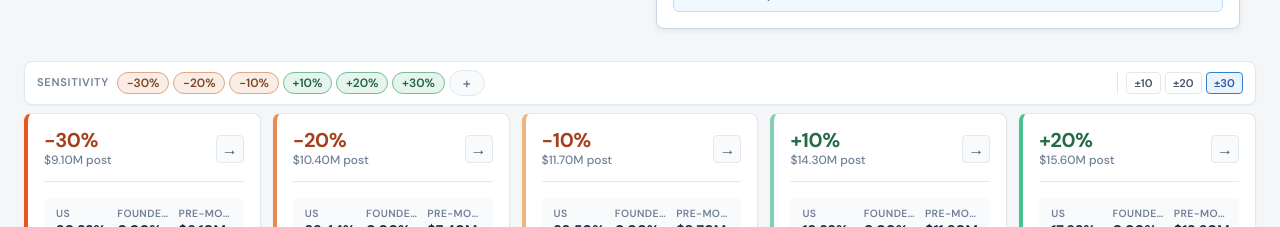
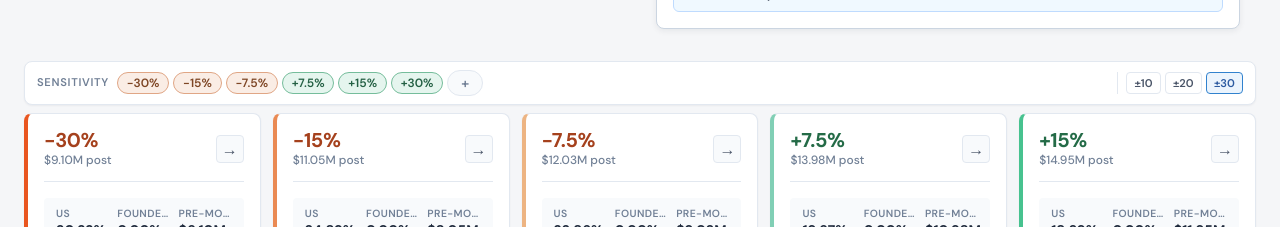
Before and after one commit to arfrank/valuation-framework, a React (Vite) app in the folder react-app/: page / in a window 1280 px wide. Shown: the part 725-952 px from the top of the page. Built offline with nearby package versions, Linux system fonts and the light colour scheme.

Commit message:
Make scenario ranges fixed bands

```diff
--- a/react-app/src/components/ScenarioControls.jsx
+++ b/react-app/src/components/ScenarioControls.jsx
@@ -1,45 +1,36 @@
 import { useState } from 'react'
+import { buildScenarioOffsets, formatScenarioOffsetValue, normalizeScenarioOffsets } from '../utils/scenarioOffsets'
 
 const PRESETS = [
-  { label: '±10', offsets: [-10, 10] },
-  { label: '±20', offsets: [-20, -10, 10, 20] },
-  { label: '±30', offsets: [-30, -20, -10, 10, 20, 30] }
+  { label: '±10', max: 10 },
+  { label: '±20', max: 20 },
+  { label: '±30', max: 30 }
 ]
 
 const formatOffset = (n) => {
-  if (n > 0) return `+${n}%`
-  return `−${Math.abs(n)}%`
+  const value = formatScenarioOffsetValue(Math.abs(n))
+  if (n > 0) return `+${value}%`
+  return `−${value}%`
 }
 
-const arraysEqual = (a, b) => {
-  if (a.length !== b.length) return false
-  const sa = [...a].sort((x, y) => x - y)
-  const sb = [...b].sort((x, y) => x - y)
-  return sa.every((v, i) => v === sb[i])
-}
+const isSameBand = (a, b) => JSON.stringify(a) === JSON.stringify(b)
 
 const ScenarioControls = ({ offsets = [], onChange }) => {
   const [adding, setAdding] = useState(false)
   const [draft, setDraft] = useState('')
 
-  const sorted = [...offsets].sort((a, b) => a - b)
-  const allKnown = Array.from(new Set([...sorted, -30, -20, -10, 10, 20, 30])).sort((a, b) => a - b)
+  const currentBand = normalizeScenarioOffsets(offsets)
 
-  const toggle = (n) => {
-    const next = sorted.includes(n) ? sorted.filter(x => x !== n) : [...sorted, n]
-    onChange(next.sort((a, b) => a - b))
-  }
-
-  const applyPreset = (presetOffsets) => {
-    onChange([...presetOffsets])
+  const applyPreset = (max) => {
+    onChange(buildScenarioOffsets(max))
   }
 
   const commitDraft = () => {
     const parsed = Number(draft)
     if (Number.isFinite(parsed)) {
-      const rounded = Math.round(parsed)
-      if (rounded !== 0 && rounded > -100 && !sorted.includes(rounded)) {
-        onChange([...sorted, rounded].sort((a, b) => a - b))
+      const max = Math.abs(parsed)
+      if (max > 0 && max < 100) {
+        onChange(buildScenarioOffsets(max))
       }
     }
     setDraft('')
@@ -55,19 +46,15 @@ const ScenarioControls = ({ offsets = [], onChange }) => {
     <div className="scenario-controls" role="group" aria-label="Sensitivity scenarios">
       <span className="scenario-controls-label">Sensitivity</span>
       <div className="scenario-pills">
-        {allKnown.map(n => {
-          const active = sorted.includes(n)
+        {currentBand.map(n => {
           const direction = n < 0 ? 'down' : 'up'
           return (
-            <button
+            <span
               key={n}
-              type="button"
-              className={`scenario-pill scenario-pill-${direction}${active ? ' active' : ''}`}
-              onClick={() => toggle(n)}
-              aria-pressed={active}
+              className={`scenario-pill scenario-pill-${direction} active`}
             >
               {formatOffset(n)}
-            </button>
+            </span>
           )
         })}
         {adding ? (
@@ -82,8 +69,8 @@ const ScenarioControls = ({ offsets = [], onChange }) => {
                 if (e.key === 'Enter') { e.preventDefault(); commitDraft() }
                 if (e.key === 'Escape') { e.preventDefault(); cancelDraft() }
               }}
-              placeholder="±%"
-              step="5"
+              placeholder="max %"
+              step="2.5"
             />
           </span>
         ) : (
@@ -91,7 +78,7 @@ const ScenarioControls = ({ offsets = [], onChange }) => {
             type="button"
             className="scenario-pill scenario-pill-add"
             onClick={() => setAdding(true)}
-            aria-label="Add custom offset"
+            aria-label="Set custom max delta"
           >
             +
           </button>
@@ -99,13 +86,13 @@ const ScenarioControls = ({ offsets = [], onChange }) => {
       </div>
       <div className="scenario-presets" aria-label="Range presets">
         {PRESETS.map(p => {
-          const active = arraysEqual(sorted, p.offsets)
+          const active = isSameBand(currentBand, buildScenarioOffsets(p.max))
           return (
             <button
               key={p.label}
               type="button"
               className={`scenario-preset${active ? ' active' : ''}`}
-              onClick={() => applyPreset(p.offsets)}
+              onClick={() => applyPreset(p.max)}
             >
               {p.label}
             </button>
--- a/react-app/src/utils/dataStructures.js
+++ b/react-app/src/utils/dataStructures.js
@@ -1,3 +1,5 @@
+import { buildScenarioOffsets, normalizeScenarioOffsets } from './scenarioOffsets'
+
 /**
  * Data structure definitions for the enhanced valuation framework
  * Supporting multiple prior investors and founders
@@ -132,7 +134,7 @@ export function createDefaultCompany(companyName = 'New Company') {
     esopTiming: 'pre-close',
 
     // Sensitivity scenarios: valuation % offsets to render as alternative cards
-    scenarioOffsets: [-30, -20, -10, 10, 20, 30],
+    scenarioOffsets: buildScenarioOffsets(30),
 
     // Legacy fields - to be removed after migration
     proRataPercent: 0, // DEPRECATED: Use priorInvestors with hasProRataRights
@@ -204,9 +206,7 @@ export function migrateLegacyCompany(legacyCompany) {
   if (migrated.grantedEsopPercent === undefined) migrated.grantedEsopPercent = 0
 
   // Ensure scenarioOffsets exist
-  if (!Array.isArray(migrated.scenarioOffsets) || migrated.scenarioOffsets.length === 0) {
-    migrated.scenarioOffsets = [-30, -20, -10, 10, 20, 30]
-  }
+  migrated.scenarioOffsets = normalizeScenarioOffsets(migrated.scenarioOffsets)
 
   // Ensure Exit Math fields exist
   if (migrated.showExitMath === undefined) migrated.showExitMath = false
--- a/react-app/src/utils/multiPartyCalculations.js
+++ b/react-app/src/utils/multiPartyCalculations.js
@@ -4,6 +4,7 @@
  */
 
 import { migrateLegacyCompany, validateCompanyData } from './dataStructures'
+import { buildScenarioOffsets, formatScenarioOffsetValue, normalizeScenarioOffsets } from './scenarioOffsets'
 
 // Use 6 decimal places internally for percentages so the UI can display up to 4
 const P = 1e6
@@ -991,12 +992,12 @@ export function calculateEnhancedScenario(inputs) {
   }
 }
 
-const DEFAULT_SCENARIO_OFFSETS = [-30, -20, -10, 10, 20, 30]
+const DEFAULT_SCENARIO_OFFSETS = buildScenarioOffsets(30)
 
 const formatOffsetTitle = (offset) => {
   if (offset === 0) return 'Base Case'
   const sign = offset > 0 ? '+' : '−'
-  return `${sign}${Math.abs(offset)}%`
+  return `${sign}${formatScenarioOffsetValue(Math.abs(offset))}%`
 }
 
 /**
@@ -1025,11 +1026,7 @@ export function calculateEnhancedScenarios(company, options = {}) {
   }]
 
   const rawOffsets = Array.isArray(options.offsets) ? options.offsets : DEFAULT_SCENARIO_OFFSETS
-  const offsets = Array.from(new Set(
-    rawOffsets
-      .map(n => Number(n))
-      .filter(n => Number.isFinite(n) && n !== 0)
-  )).sort((a, b) => a - b)
+  const offsets = normalizeScenarioOffsets(rawOffsets)
 
   const isTwoStep = company.twoStepEnabled && company.step2PostMoney > 0 && company.step2Amount > 0
 
--- /dev/null
+++ b/react-app/src/utils/scenarioOffsets.js
@@ -0,0 +1,27 @@
+export function roundScenarioOffset(value) {
+  return Math.round(Number(value) * 100) / 100
+}
+
+export function formatScenarioOffsetValue(value) {
+  const rounded = roundScenarioOffset(value)
+  return Number.isInteger(rounded) ? `${rounded}` : `${rounded}`
+}
+
+export function buildScenarioOffsets(maxOffset) {
+  const max = roundScenarioOffset(Math.abs(Number(maxOffset) || 0))
+  if (!(max > 0)) return []
+
+  const quarter = roundScenarioOffset(max / 4)
+  const half = roundScenarioOffset(max / 2)
+
+  return [-max, -half, -quarter, quarter, half, max]
+}
+
+export function normalizeScenarioOffsets(offsets, defaultMax = 30) {
+  const numericOffsets = Array.isArray(offsets)
+    ? offsets.map(Number).filter(Number.isFinite).map(Math.abs)
+    : []
+
+  const max = numericOffsets.length > 0 ? Math.max(...numericOffsets) : defaultMax
+  return buildScenarioOffsets(max > 0 ? max : defaultMax)
+}
```
Also changed, not shown: 2 other files (tests, documents, lock files or other folders).
